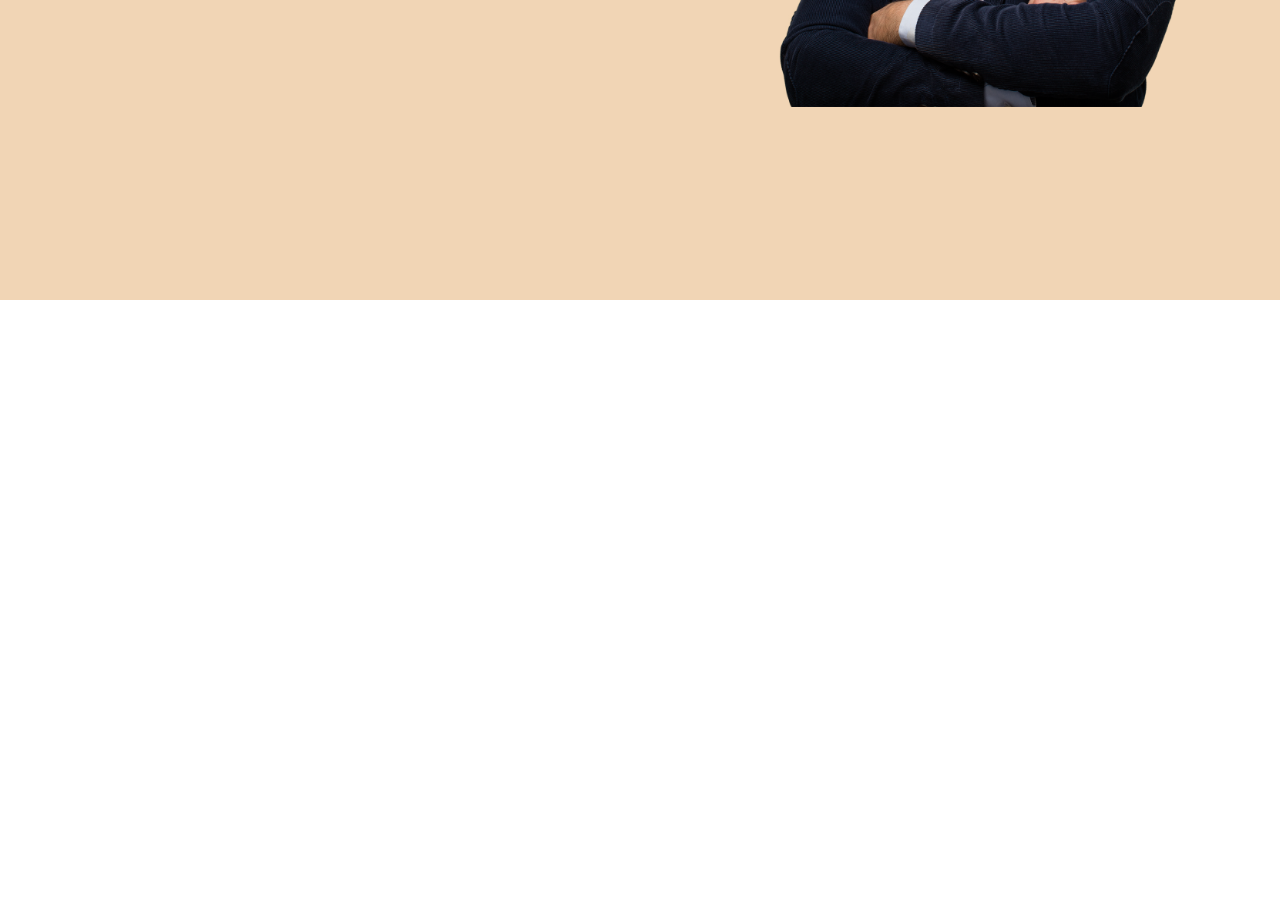
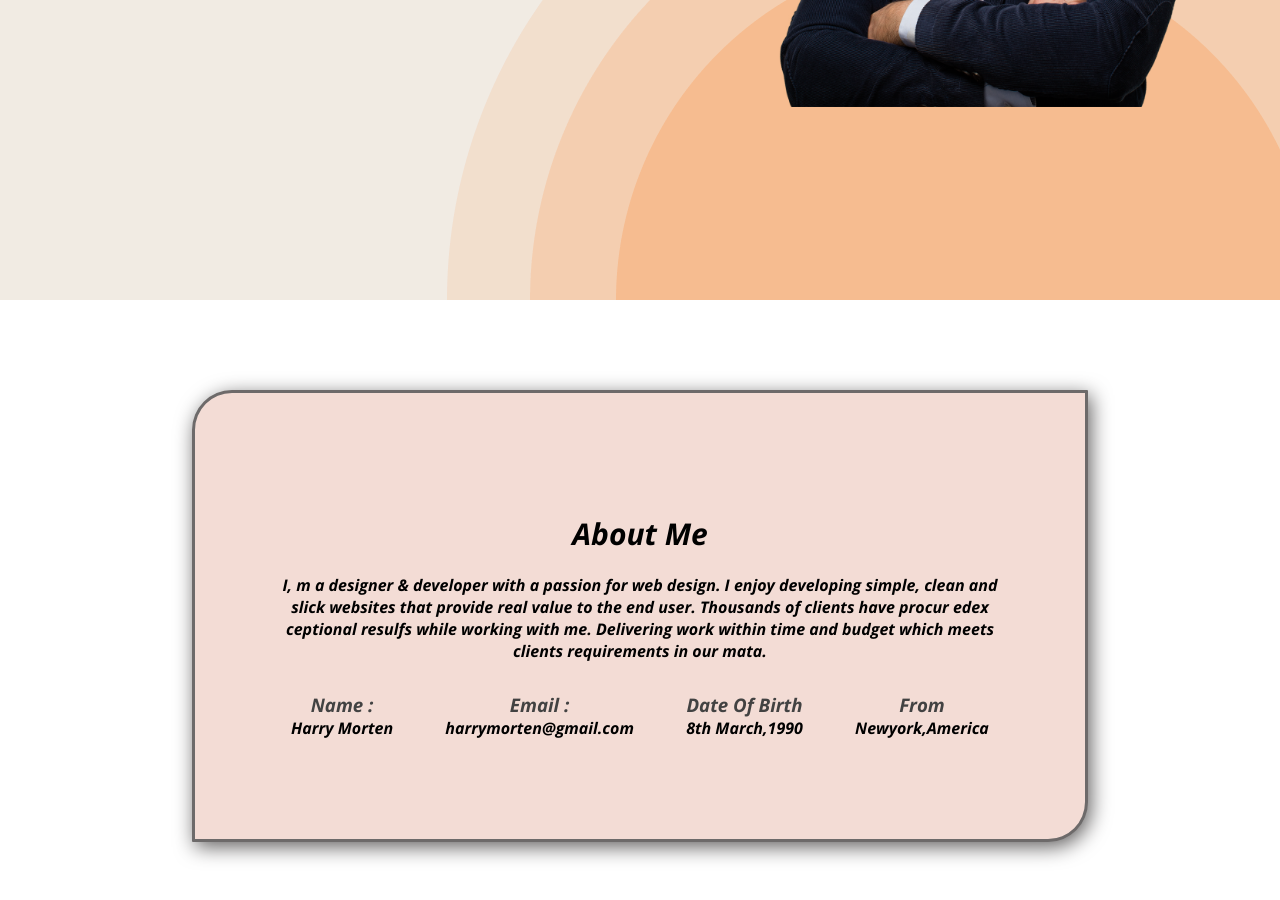
Before and after one commit to DeveloperAnupom/developer-portfolio, a plain HTML site: page index.html in a window 1280 px wide. Shown: the part 500-1400 px from the top of the page. Before the commit the page ends 800 px from the top, so only its background shows below. Drawn offline with nearby package versions, Linux system fonts and the light colour scheme.

Commit message:
about section complete

```diff
--- a/index.html
+++ b/index.html
@@ -34,6 +34,40 @@
         </div>
     </header>
 
+    <main>
+        <section class="about-section">
+            <h3 class="main-title">About Me</h3>
+            <p>
+                I, m a designer & developer with a passion for web design. I enjoy developing simple, clean and slick websites that provide real value to the end user. Thousands of clients have procur edex ceptional resulfs while working with me. Delivering work within time and budget which meets clients requirements in our mata.
+            </p>
+            <div class="info-container">
+                <div class="info-box">
+                    <h3>Name :</h3>
+                    <p>
+                        Harry Morten
+                    </p>
+                </div>
+                <div class="info-box">
+                    <h3>Email :</h3>
+                    <p>harrymorten@gmail.com</p>
+                </div>
+                <div class="info-box">
+                    <h3>Date Of Birth</h3>
+                    <p>
+                        8th March,1990
+                    </p>
+                </div>
+                <div class="info-box">
+                    <h3>From</h3>
+                    <p>
+                        Newyork,America
+                    </p>
+                </div>
+            </div>
+        </section>
+
+    </main>
+
     <!-- This Is The Body section  -->
 
     <body>
--- a/styles/style.css
+++ b/styles/style.css
@@ -54,7 +54,10 @@ nav a {
 
 .header-section {
     height: 100vh;
-    background-color: rgb(241, 213, 181);
+    background-color: rgb(241, 235, 227);
+    background-image: url(../images/header_bg.png);
+    background-repeat: no-repeat;
+    background-position: bottom right;
 }
 .banner {
     display: flex;
@@ -82,3 +85,31 @@ nav a {
     width :450px;
     margin-left : 10%;
 }
+
+/* main section style */
+
+main {
+    width:70%;
+    margin:7% auto;
+}
+.about-section {
+    background-color: rgb(243, 220, 213);
+    padding: 100px 70px;
+    text-align: center;
+    border-radius: 40px 1px 40px 1px;
+    border: 3px solid rgb(109, 106, 106);
+    box-shadow: 3px 5px 20px rgb(99, 97, 97);
+}
+.main-title {
+    font-size: 30px;
+    padding:20px 40px;
+}
+.info-container {
+    display: flex;
+    justify-content: space-around;
+    margin-top: 30px;
+
+}
+.info-box > h3 {
+    color:rgb(66, 66, 66)
+}
```
